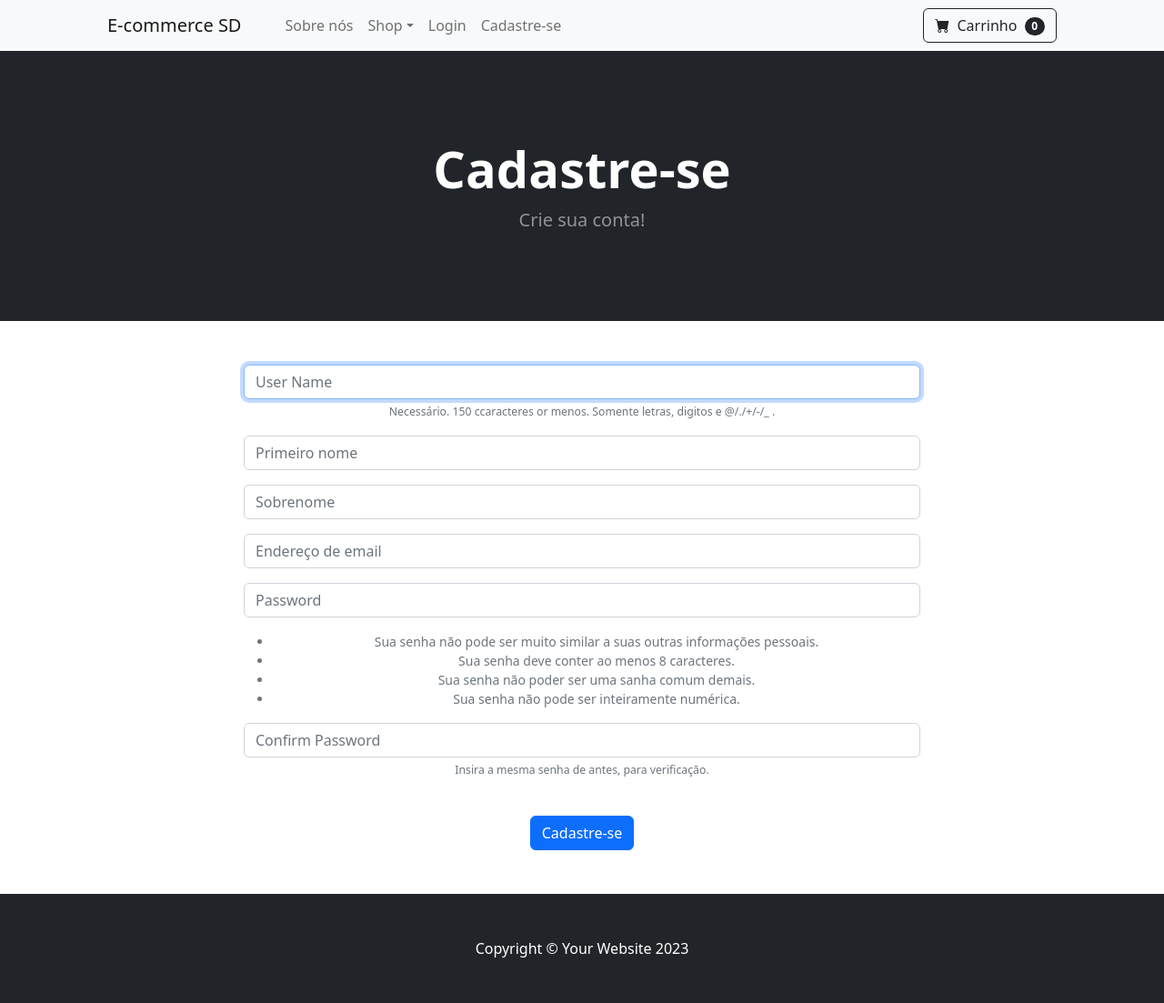
After one commit to Luv4as/E-commerce_SD, a Django app: page //cadastro in a window 1280 px wide. The commit adds this page. Shown: the whole page at 91% size. Run offline with Django 5.2, Linux system fonts and the light colour scheme; some libraries are stand-ins or nearby versions.

Commit message:
add: cadastro de usuários

```diff
--- /dev/null
+++ b/ecom/loja/forms.py
@@ -0,0 +1,30 @@
+from django.contrib.auth.models import User
+from django.contrib.auth.forms import UserCreationForm
+from django import forms
+
+class SignUpForm(UserCreationForm):
+	email = forms.EmailField(label='', widget=forms.TextInput(attrs={'class':'form-control', 'placeholder':'Endereço de email'}))
+	first_name = forms.CharField(label="", max_length=100, widget=forms.TextInput(attrs={'class':'form-control', 'placeholder':'Primeiro nome'}))
+	last_name = forms.CharField(label="", max_length=100, widget=forms.TextInput(attrs={'class':'form-control', 'placeholder':'Sobrenome'}))
+
+	class Meta:
+		model = User
+		fields = ('username', 'first_name', 'last_name', 'email', 'password1', 'password2')
+
+	def __init__(self, *args, **kwargs):
+		super(SignUpForm, self).__init__(*args, **kwargs)
+
+		self.fields['username'].widget.attrs['class'] = 'form-control'
+		self.fields['username'].widget.attrs['placeholder'] = 'User Name'
+		self.fields['username'].label = ''
+		self.fields['username'].help_text = '<span class="form-text text-muted"><small>Necessário. 150 ccaracteres or menos. Somente letras, digitos e @/./+/-/_ .</small></span>'
+
+		self.fields['password1'].widget.attrs['class'] = 'form-control'
+		self.fields['password1'].widget.attrs['placeholder'] = 'Password'
+		self.fields['password1'].label = ''
+		self.fields['password1'].help_text = '<ul class="form-text text-muted small"><li> Sua senha não pode ser muito similar a suas outras informações pessoais.</li><li> Sua senha deve conter ao menos 8 caracteres.</li><li>Sua senha não poder ser uma sanha comum demais.</li><li>Sua senha não pode ser inteiramente numérica.</li></ul>'
+
+		self.fields['password2'].widget.attrs['class'] = 'form-control'
+		self.fields['password2'].widget.attrs['placeholder'] = 'Confirm Password'
+		self.fields['password2'].label = ''
+		self.fields['password2'].help_text = '<span class="form-text text-muted"><small>Insira a mesma senha de antes, para verificação.</small></span>'
--- /dev/null
+++ b/ecom/loja/templates/cadastro.html
@@ -0,0 +1,36 @@
+{% extends 'base.html' %}
+
+{% block content %}
+
+    <!-- Header-->
+    <header class="bg-dark py-5">
+        <div class="container px-4 px-lg-5 my-5">
+            <div class="text-center text-white">
+                <h1 class="display-4 fw-bolder">Cadastre-se</h1>
+                <p class="lead fw-normal text-white-50 mb-0">Crie sua conta!</p>
+            </div>
+        </div>
+    </header>
+
+    <div class="container">
+        <div class="row">
+            <center>
+                <div class="col-8">
+                    <br/>
+                    <br/>
+
+                    <form method="POST" action="{% url 'cadastro' %}">
+                        {% csrf_token %}
+                        {{ form.as_p }}
+                        <br/>
+                        <button type="submit" class="btn btn-primary">Cadastre-se</button>
+                    </form>
+
+                    <br/>
+                    <br/>
+                </div>
+            </center>
+        </div>
+    </div>
+
+{% endblock %}
--- a/ecom/loja/templates/navbar.html
+++ b/ecom/loja/templates/navbar.html
@@ -23,6 +23,7 @@
                     <li class="nav-item"><a class="nav-link" href="{% url 'logout' %}">Logout</a></li>
                 {% else %}
                     <li class="nav-item"><a class="nav-link" href="{% url 'login' %}">Login</a></li>
+                    <li class="nav-item"><a class="nav-link" href="{% url 'cadastro' %}">Cadastre-se</a></li>
                 {% endif %}
             </ul>
 
--- a/ecom/loja/urls.py
+++ b/ecom/loja/urls.py
@@ -6,4 +6,5 @@ urlpatterns = [
     path('/sobre_nos', views.about, name='sobre_nos'),
     path('/login', views.login_user, name='login'),
     path('/logout', views.logout_user, name='logout'),
+    path('/cadastro', views.cadastro_user, name='cadastro'),
 ]
--- a/ecom/loja/views.py
+++ b/ecom/loja/views.py
@@ -2,6 +2,10 @@ from django.shortcuts import render, redirect
 from .models import Produto
 from django.contrib.auth import authenticate, login, logout
 from django.contrib import messages
+from django.contrib.auth.models import User
+from django.contrib.auth.forms import UserCreationForm
+from .forms import SignUpForm
+from django import forms
 
 def home(request):
     produtos = Produto.objects.all()
@@ -30,3 +34,23 @@ def logout_user(request):
     logout(request)
     messages.success(request, ('Você deslogou da sua conta'))
     return redirect('home')
+
+def cadastro_user(request):
+    form = SignUpForm()
+    if request.method == 'POST':
+        form = SignUpForm(request.POST)
+        if form.is_valid():
+            form.save()
+            username = form.cleaned_data['username']
+            password = form.cleaned_data['password1']
+
+            #LOGANDO USUÁRIO
+            user = authenticate(username=username, password=password)
+            login(request, user)
+            messages.success(request, ('Você criou sua conta com sucesso!'))
+            return redirect('home')
+        else:
+            messages.success(request, ('Houve um erro no cadastro, verifique suas informações e tente novamente.'))
+            return redirect('cadastro')
+    else:
+        return render(request, 'cadastro.html', {'form':form})
```
Also changed, not shown: ecom/db.sqlite3.
